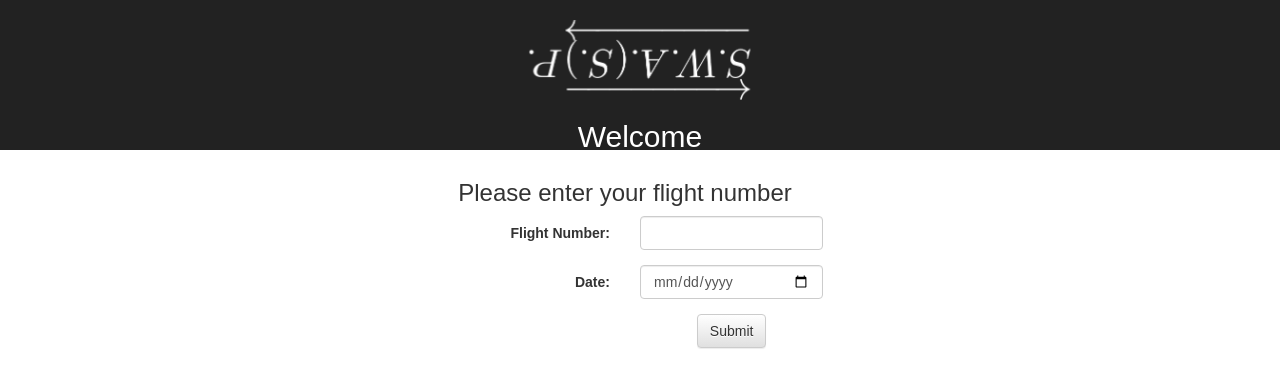
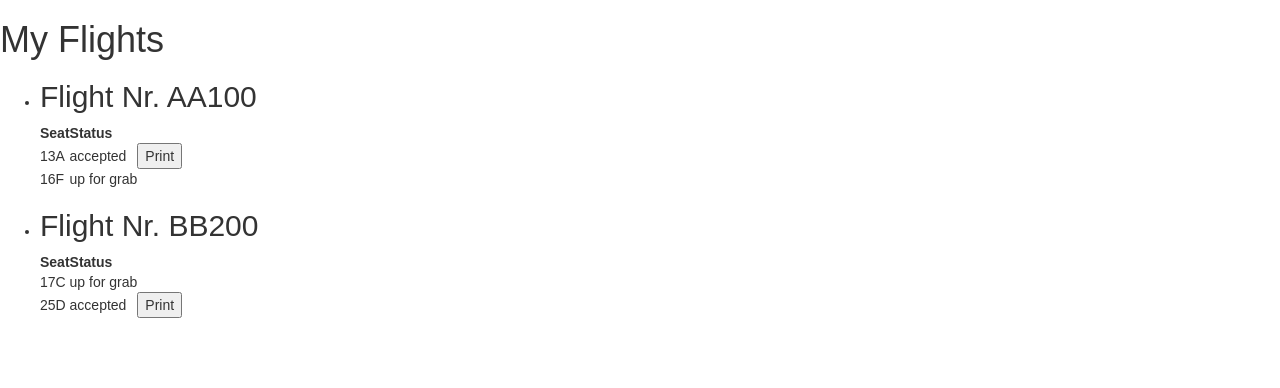
Before and after one commit to swasp/wecamp, a React (Create React App) app in the folder web/: page / in a window 1280 px wide. Shown: the top 388 px of the page. Built offline with nearby package versions, Linux system fonts and the light colour scheme.

Commit message:
Add Components for FlightsTable:
- modify app to show flightstable
- have components: my flights, flight, seat row, seattable
- have buttons: edit, delete, print

```diff
--- a/web/src/App.js
+++ b/web/src/App.js
@@ -4,6 +4,7 @@ import FlightForm from './Forms/FlightForm';
 import SeatForm from './Forms/SeatForm';
 import AircraftInformation from './Views/AircraftInformation';
 import ReactDOM from 'react-dom';
+import MyFlights from './Views/MyFlights';
 import './App.css';
 
 var flights = {
@@ -12,6 +13,37 @@ var flights = {
     "KL789": {from: 'AMS', to: 'FRA', equipment: 'KLM_Embraer_ERJ-175.jpg'},
     "KL987": {from: 'FRA', to: 'AMS', equipment: 'KLM_Fokker_70.jpg'}
 };
+
+var FLIGHTS = [
+  {
+      number: 'AA100',
+      seats: [
+          {
+              row: 13,
+              col: 'A',
+              status: 'accepted'
+          }, {
+              row: 16,
+              col: 'F',
+              status: 'up for grab'
+          }
+      ]
+  },{
+      number: 'BB200',
+      seats: [
+          {
+              row: 17,
+              col: 'C',
+              status: 'up for grab'
+          }, {
+              row: 25,
+              col: 'D',
+              status: 'accepted',
+              message: 'changed to 5B'
+          }
+      ]
+      }
+]
 
 class App extends Component {
   constructor(props) {
@@ -49,25 +81,10 @@ class App extends Component {
       );
   }
 
-  componentDidMount() {
-      ReactDOM.render(
-        <FlightForm callbackFromParent={this.inputFlightCallback}/>,
-        document.getElementById('flightForm')
-      );
-  }
-
   render() {
     return (
-      <div className="App">
-        <div className="App-header">
-          <img src={logo} className="App-logo" alt="logo" />
-          <h2>Welcome</h2>
-        </div>
-        <p className="App-intro">
-        </p>
-        <div id="flightForm"></div>
-      </div>
-    );
+          <MyFlights flights={FLIGHTS} />
+    )
   }
 }
 
--- /dev/null
+++ b/web/src/Buttons/DeleteButton.js
@@ -0,0 +1,11 @@
+import React, { Component } from 'react';
+
+class DeleteButton extends React.Component {
+  render() {
+    return (
+      <button>Delete</button>
+    );
+  }
+}
+
+export default DeleteButton;
--- /dev/null
+++ b/web/src/Buttons/EditButton.js
@@ -0,0 +1,11 @@
+import React, { Component } from 'react';
+
+class EditButton extends React.Component {
+  render() {
+    return (
+      <button>Edit</button>
+    );
+  }
+}
+
+export default EditButton;
--- /dev/null
+++ b/web/src/Buttons/PrintButton.js
@@ -0,0 +1,11 @@
+import React, { Component } from 'react';
+
+class PrintButton extends React.Component {
+  render() {
+    return (
+      <button>Print</button>
+    );
+  }
+}
+
+export default PrintButton;
--- /dev/null
+++ b/web/src/Views/Flight.js
@@ -0,0 +1,23 @@
+import React, { Component } from 'react';
+import SeatsTable from './SeatsTable';
+
+class Flight extends React.Component {
+
+  constructor(props) {
+    console.log(props);
+    super(props);
+}
+
+  render() {
+    return (
+      <li>
+        <h2>Flight Nr. {this.props.flight.number}</h2>
+        <SeatsTable seats={this.props.flight.seats}/>
+      </li>
+
+    );
+  }
+}
+
+
+export default Flight;
--- /dev/null
+++ b/web/src/Views/MyFlights.js
@@ -0,0 +1,37 @@
+import React, { Component } from 'react';
+import Flight from './Flight';
+
+class MyFlights extends React.Component {
+
+    constructor(props) {
+        super(props);
+    }
+
+    render() {
+        var flights = [];
+        this.props.flights.forEach(function(flight) {
+            flights.push(<Flight flight={flight} />
+        )
+      });
+
+
+
+        return (
+        <div>
+            <h1>My Flights </h1>
+            <ul>{flights}</ul>
+        </div>
+        )
+    }
+
+}
+
+
+export default MyFlights;
+
+
+
+// ReactDOM.render(
+//     <MyFlights flights={FLIGHTS} />,
+//     document.getElementById('root')
+// );
--- /dev/null
+++ b/web/src/Views/SeatRow.js
@@ -0,0 +1,42 @@
+import React, { Component } from 'react';
+import EditButton from '../Buttons/EditButton';
+import DeleteButton from '../Buttons/DeleteButton';
+import PrintButton from '../Buttons/PrintButton';
+
+class SeatRow extends React.Component {
+
+  constructor(props) {
+    console.log(props);
+    super(props);
+}
+  render() {
+    var buttons = [];
+    if(this.props.seat.status == 'pending') {
+      buttons.push(
+        <EditButton seat={this.props.seat} />
+      );
+      buttons.push(
+        <DeleteButton seat={this.props.seat} />
+      );
+    };
+    if(this.props.seat.status == 'accepted') {
+      buttons.push(
+        <PrintButton seat={this.props.seat} />
+      );
+    };
+
+    // edit and delete button only visible when it's pending
+    // print only when accepted
+
+    return (
+     <tr>
+        <td>{this.props.seat.row}{this.props.seat.col}</td>
+         <td>{this.props.seat.status}</td>
+         <td>{buttons}</td>
+       </tr>
+    )
+  }
+}
+
+
+export default SeatRow;
--- /dev/null
+++ b/web/src/Views/SeatsTable.js
@@ -0,0 +1,34 @@
+import React, { Component } from 'react';
+import SeatRow from './SeatRow';
+
+class SeatsTable extends React.Component {
+  constructor(props) {
+
+    console.log(props);
+    super(props);
+}
+
+  render() {
+    var seats = [];
+    this.props.seats.forEach(function(seat) {
+      seats.push(<SeatRow seat={seat}/>);
+    });
+    return (
+      <table>
+        <thead>
+          <tr>
+            <th>Seat</th>
+            <th>Status</th>
+            <th></th>
+          </tr>
+        </thead>
+        <tbody>
+          {seats}
+        </tbody>
+      </table>
+    );
+  }
+}
+
+
+export default SeatsTable;
```
